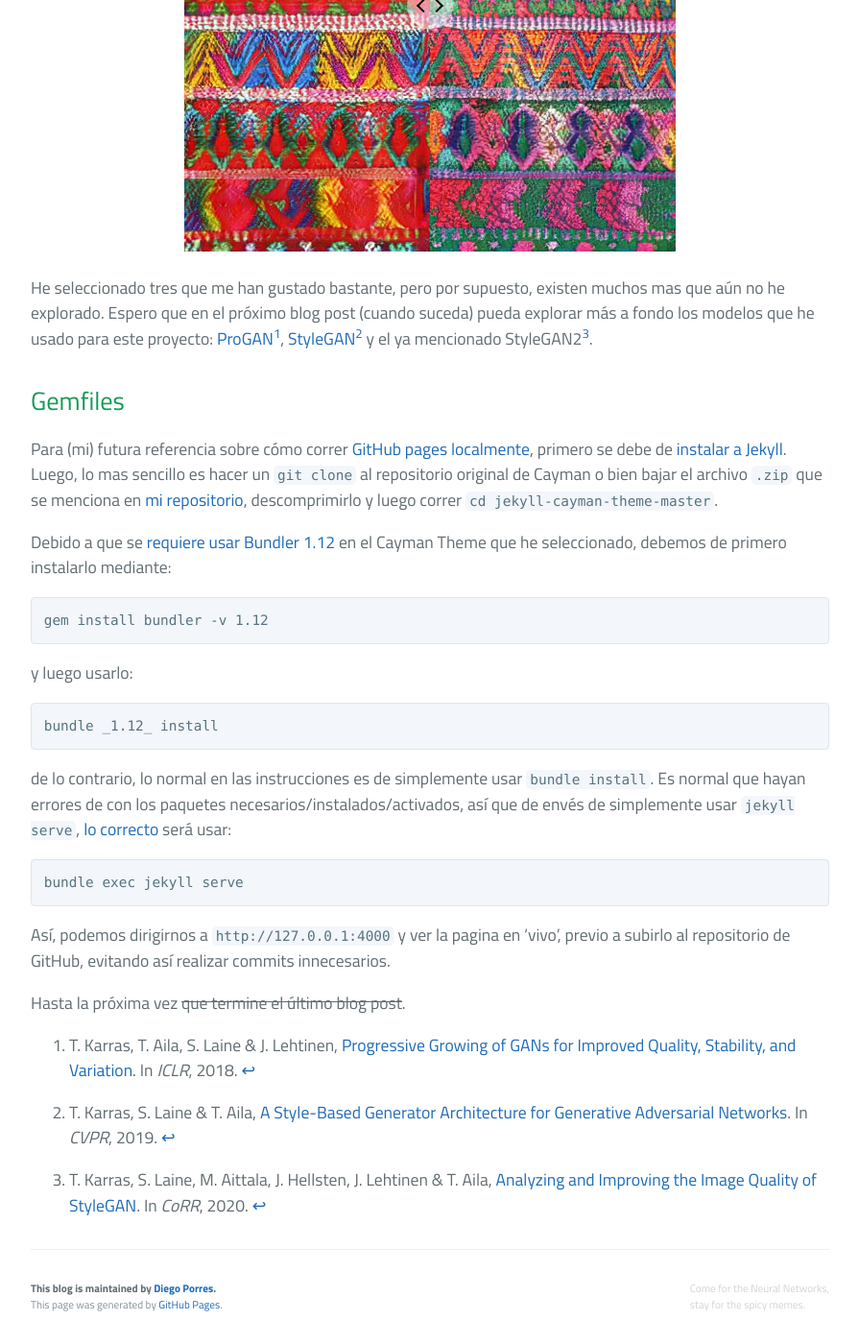
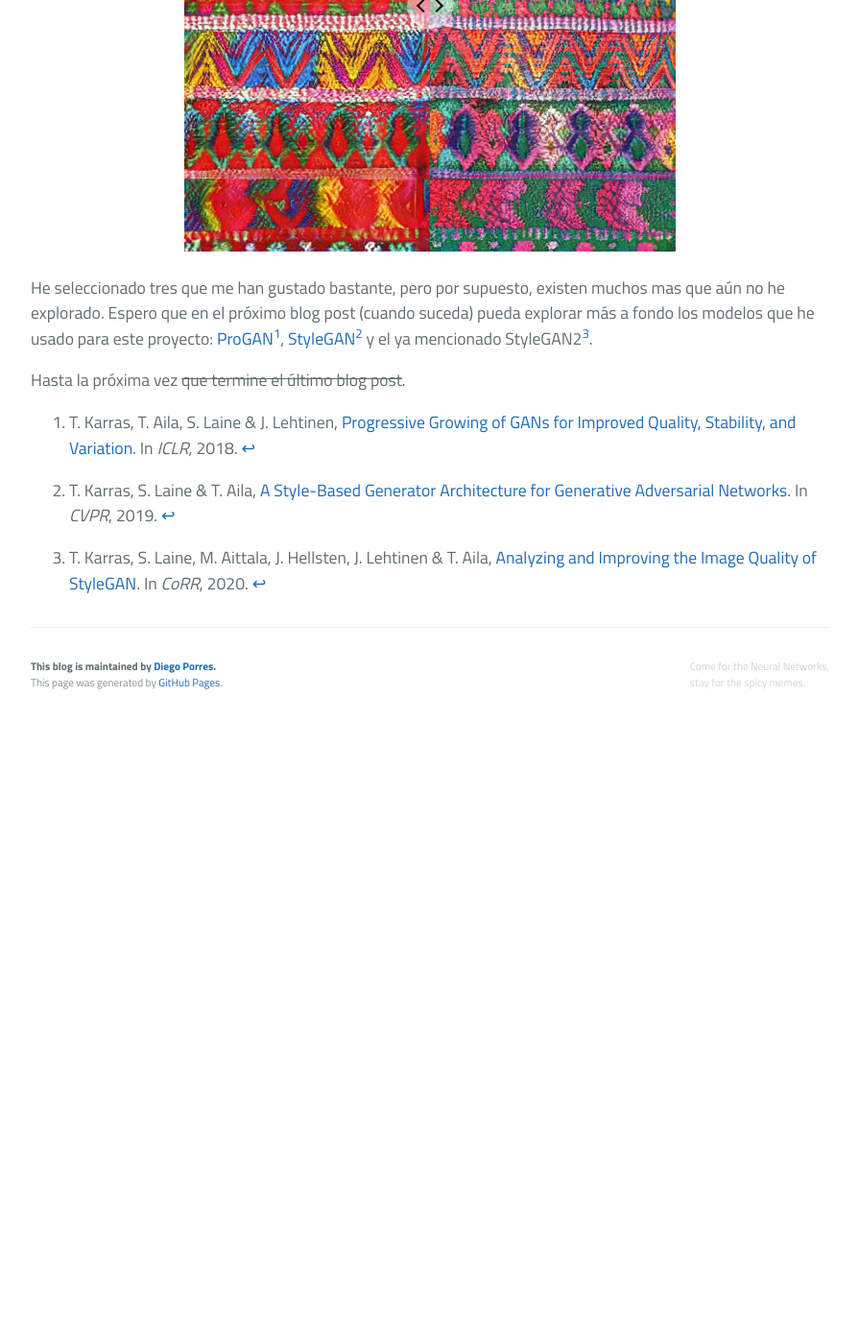
Before and after one commit to PDillis/pdillis.github.io, a Jekyll site: the page built from _posts/2020-07-03-GANsMundoVisual.markdown, in a window 1280 px wide and 1400 px high, scrolled down 4002 px. Shown: the whole window at 96% size, without its empty margins (192-1087 px from the left). Built offline with Jekyll 4.4.1, drawn with Linux system fonts in a browser that asks for light colours; formulas are drawn with MathJax 3; comment, search, counter and statistics services are not loaded; after the commit the page ends 4754 px from its top, so only the background shows below that.

Commit message:
Move things around

````diff
--- a/_posts/2020-07-03-GANsMundoVisual.markdown
+++ b/_posts/2020-07-03-GANsMundoVisual.markdown
@@ -8,6 +8,7 @@ categories: main
 
 <link rel="stylesheet" href="/assets/css/BeerSlider.css">
 
+<a name="TechCommunityDay"></a>
 # Tech Community Day
 
 Hace unas semanas me pidieron si podría dar una charla acerca de un tema de Inteligencia Artificial en el [Tech Community Day](https://techcommunityday.com/). Es la primera vez que he dado una charla de este tipo, tanto en línea como a un público en general, por lo que claramente estaba nervioso. Sin embargo, estaba aún más emocionado de poder compartir un poco de lo que he estado realizando durante mi doctorado en el [CVC](http://www.cvc.uab.es/) desde finales del año pasado, por lo que acepté darla. Asimismo, estaba honrado de que los organizadores me hayan considerado para dar una charla en este evento, por lo que les estaré eternamente agradecido.
@@ -30,6 +31,7 @@ En concreto, las diapositivas que he utilizado se encuentran a continuación (ed
 <iframe src="https://docs.google.com/presentation/d/e/2PACX-1vTGilWQpywgIhU1kCfir3zZwusptKPkvVYPdH1Qdga4hF_6Sz38gZerCVchykZHZqD9MzplXZWWNm5H/embed?start=false&loop=false&delayms=5000" frameborder="0" width="800" height="466" allowfullscreen="true" mozallowfullscreen="true" webkitallowfullscreen="true"></iframe>
 </div>
 
+<a name="TransferenciaEstilo"></a>
 # Transferencia de Estilo
 
 Respecto al ultimo proyecto mencionado en la presentación y diapositivas donde he usando [StyleGAN2](https://github.com/NVlabs/stylegan2), [*Threads*](https://www.youtube.com/watch?v=t9fv4AAt6lw), podemos ver el resultado de mezclar a los vectores latentes generados con un listado de semillas específicas. Más concretamente, las semillas que han generado las imágenes de la primera columna son las **semillas fuente**, mientras que las semillas de que han generado la primera fila son las **semillas destino**.
@@ -89,30 +91,6 @@ Si queremos apreciar los detalles, podemos entonces comparar a dos imágenes med
 
 He seleccionado tres que me han gustado bastante, pero por supuesto, existen muchos mas que aún no he explorado. Espero que en el próximo blog post (cuando suceda) pueda explorar más a fondo los modelos que he usado para este proyecto: [ProGAN](https://github.com/tkarras/progressive_growing_of_gans)[^progan], [StyleGAN](https://github.com/NVlabs/stylegan)[^sgan] y el ya mencionado StyleGAN2[^sgan2].
 
-## Gemfiles
-
-Para (mi) futura referencia sobre cómo correr [GitHub pages](https://pages.github.com/) [localmente](https://help.github.com/en/github/working-with-github-pages/testing-your-github-pages-site-locally-with-jekyll), primero se debe de [instalar a Jekyll](https://jekyllrb.com/docs/installation/). Luego, lo mas sencillo es hacer un `git clone` al repositorio original de Cayman o bien bajar el archivo `.zip` que se menciona en [mi repositorio](https://github.com/PDillis/pdillis.github.io#how-to-use-it), descomprimirlo y luego correr `cd jekyll-cayman-theme-master`.
-
-Debido a que se [requiere usar Bundler 1.12](https://github.com/PDillis/pdillis.github.io/blob/ac44808e7d7bef62281d9646c573e96eebce20e3/jekyll-cayman-theme.gemspec#L16) en el Cayman Theme que he seleccionado, debemos de primero instalarlo mediante:
-
-```
-gem install bundler -v 1.12
-```
-
-y luego usarlo:
-
-```
-bundle _1.12_ install
-```
-
-de lo contrario, lo normal en las instrucciones es de simplemente usar `bundle install`. Es normal que hayan errores de con los paquetes necesarios/instalados/activados, así que de envés de simplemente usar `jekyll serve`, [lo correcto](https://stackoverflow.com/a/6393129) será usar:
-
-```
-bundle exec jekyll serve
-```
-
-Así, podemos dirigirnos a `http://127.0.0.1:4000` y ver la pagina en 'vivo', previo a subirlo al repositorio de GitHub, evitando así realizar commits innecesarios.
-
 Hasta la próxima vez ~~que termine el último blog post~~.
 
 [^sgan]: T. Karras, S. Laine & T. Aila, [A Style-Based Generator Architecture for Generative Adversarial Networks](https://arxiv.org/abs/1812.04948). In *CVPR*, 2019.
````
Also changed, not shown: README.md.
